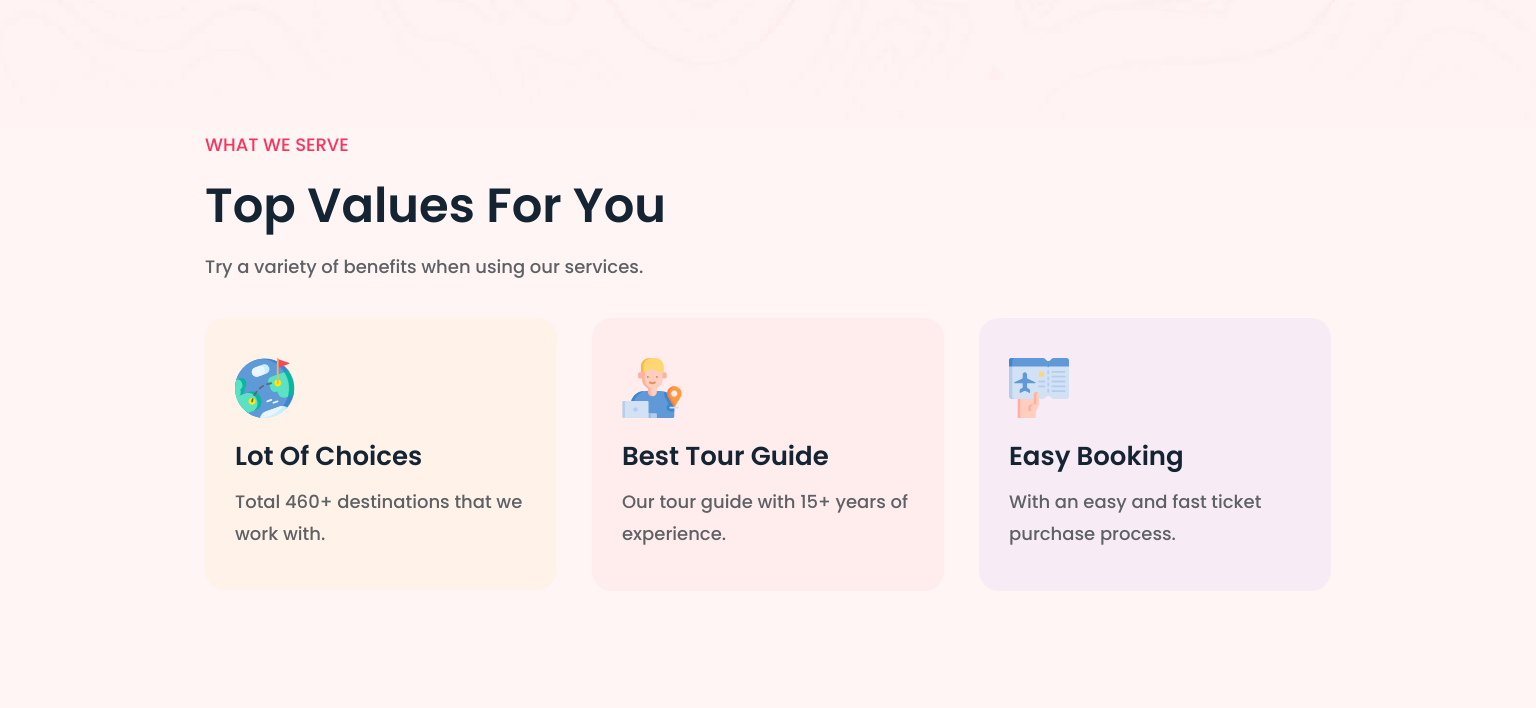
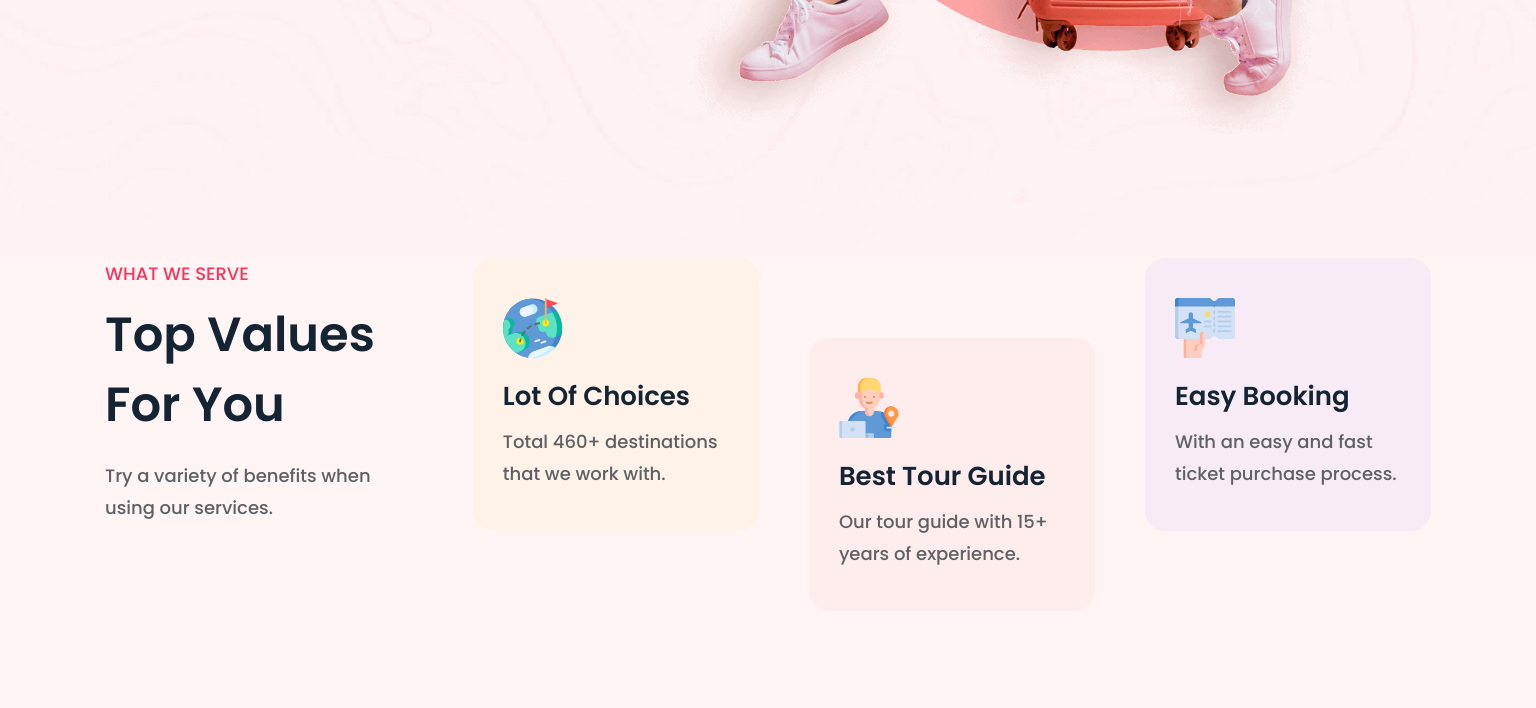
Before and after one commit to mayurlavadiya/Wanderlust---Travel-Website, a plain HTML site: page index.html in a window 1536 px wide. Shown: the part 900-1608 px from the top of the page. Drawn offline with nearby package versions, Linux system fonts and the light colour scheme.

Commit message:
Update style.css
updated style for the responsive design for all the device

```diff
--- a/style.css
+++ b/style.css
@@ -1021,7 +1021,7 @@ body.nav-active{overflow: hidden;}
 
 .gallery .gallery-item:nth-child(n+4){grid-column: span 2;}
 
-.gallery .gallery .item-banner{
+.gallery .item-banner{
   aspect-ratio: unset;
   width: 100%;
   height: 100%;
@@ -1105,3 +1105,40 @@ body.nav-active{overflow: hidden;}
   .footer-bottom-list{gap: 40px;}
 
 }
+
+@media(min-width:1400px){
+  /* custom property */
+  :root{
+    /* typography */
+
+    /* fontsize */
+    --fontSize-1: 7.2rem;
+  }
+
+  /* reused style */
+  .container{max-width: 1350px;}
+
+  .navbar-list{gap: 70px;}
+
+
+  /* service */
+  .service .section-title{margin-block-end: 20px;}
+
+  .service .title-wrapper{
+    grid-column: auto;
+    padding-inline-end: 0;
+  }
+
+  .service .container{
+    grid-template-columns: 1fr repeat(3, 0.9fr);
+    gap: 50px;
+  }
+
+  .service-card:nth-child(3){margin-block-start: 80px;}
+
+  /* destination */
+  .desti-list{gap: 50px;}
+
+
+  .footer-top {padding-block: 80px;}
+}
```
